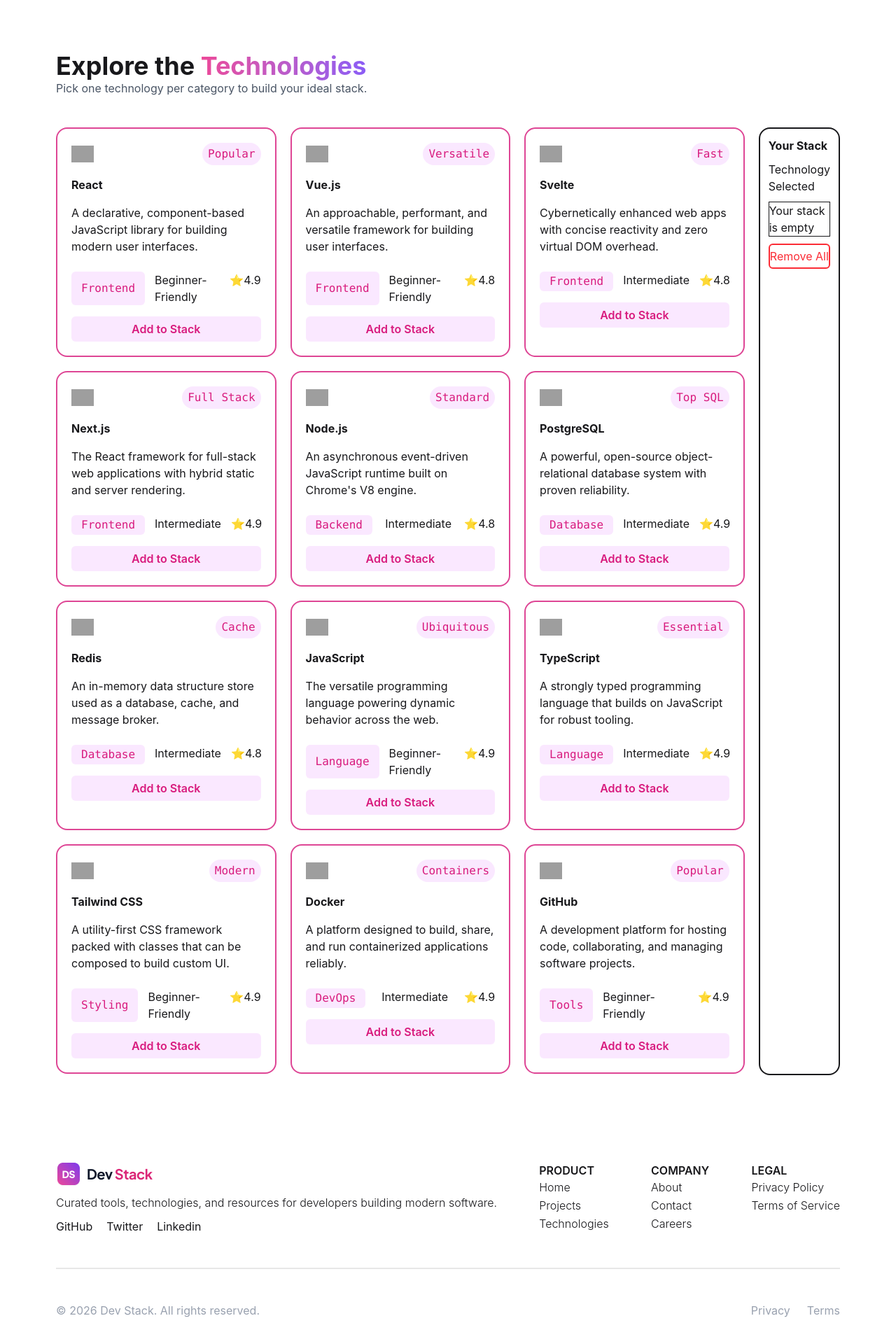
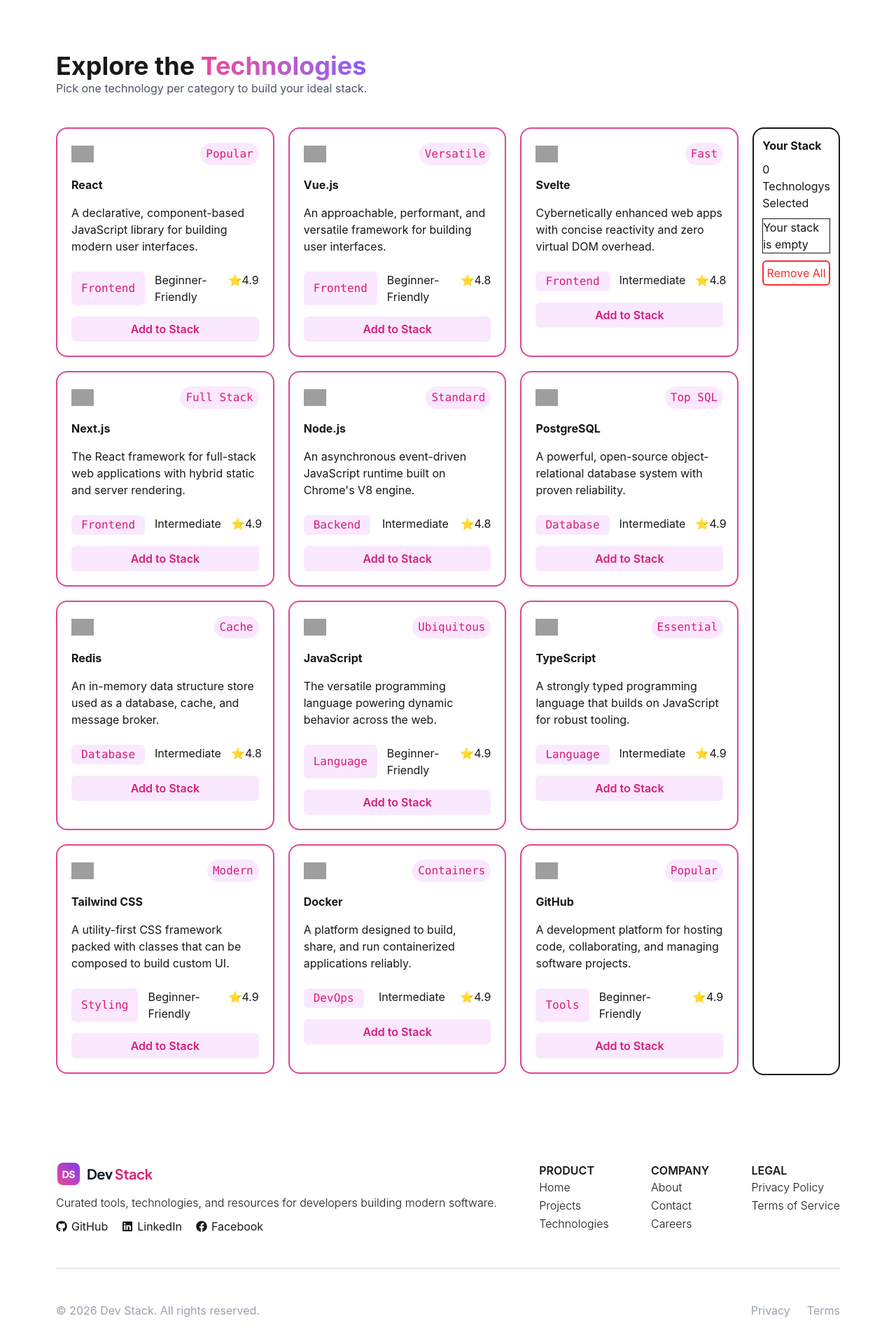
Before and after one commit to anasezhar9306-arch/dev-stack-project-, a React (Vite) app: page / in a window 1280 px wide. Shown: the part 540-2460 px from the top of the page at 70% size. Built offline with nearby package versions, Linux system fonts and the light colour scheme; grey boxes are pictures that could not be loaded.

Commit message:
Add responsive navbar and footer social links

```diff
--- a/src/App.tsx
+++ b/src/App.tsx
@@ -1,4 +1,6 @@
 import { Suspense } from "react";
+import { ToastContainer } from "react-toastify";
+import "react-toastify/dist/ReactToastify.css";
 import Banner from "./Components/Banner"
 import Cards from "./Components/Cards/Cards"
 import Nav from "./Components/Nav"
@@ -18,12 +20,18 @@
 
   return (
     <>
+      <ToastContainer />
       <Nav />
       <Banner />
 
-      <Suspense fallback={<h2>Loading...</h2>}>
+      <Suspense fallback={
+        <div className="flex justify-center items-center py-20">
+          <div className="w-10 h-10 border-4 border-fuchsia-200 border-t-[#D81B7E] rounded-full animate-spin"></div>
+        </div>
+      }>
         <Cards cardsPromise={cardsPromise} />
       </Suspense>
+
       <Footer />
       <div className="divider max-w-6xl mx-auto px-4"></div>
 
--- a/src/Components/Banner.tsx
+++ b/src/Components/Banner.tsx
@@ -11,7 +11,9 @@
                 {/* Banner Text */}
                 <div className='flex flex-col gap-y-5 text-center md:text-left'>
                     <h2 className='text-3xl md:text-6xl font-bold md:mb-3'>Build Your Ideal<br />
-                        <span className='bg-linear-to-r from-[#FF5722] via-[#D81B7E] to-[#7C3AED] bg-clip-text text-transparent leading-tight'>Development Stack</span>
+                        <span className='devstack-gradient bg-clip-text text-transparent leading-tight'>
+                            Development Stack
+                        </span>
                     </h2>
 
                     <p>Explore frontend, backend, database, and tooling options, compare them side by side, and put together the stack that fits your
--- a/src/Components/Cards/Cards.tsx
+++ b/src/Components/Cards/Cards.tsx
@@ -2,6 +2,7 @@
 import SelectedCDS from "./SelectedCDS";
 import UnselectedCDS from "./UnselectedCDS";
 import type { Icard } from "../Types/Type";
+import { toast } from "react-toastify";
 
 interface CardsProps {
     cardsPromise: Promise<Icard[]>
@@ -15,15 +16,34 @@
     const [selectedCards, setSelectedCards] = useState<Icard[]>([])
 
     const addToStack = (card: Icard) => {
-        setSelectedCards([...selectedCards, card])
+        const alreadySelected = selectedCards.some(
+            (selectedCard) => selectedCard.id === card.id
+        );
+        if (alreadySelected) {
+            toast.warning(`${card.name} is already in your stack!`);
+            return;
+        }
+
+        setSelectedCards([...selectedCards, card]);
+        toast.success(`${card.name} added to your stack!`);
     }
 
     const removeFromStack = (id: string) => {
-        setSelectedCards(selectedCards.filter((card) => card.id !== id))
+
+        const removedCard = selectedCards.find((card) => card.id === id);
+        setSelectedCards(selectedCards.filter((card) => card.id !== id));
+        if (removedCard) {
+            toast.info(`${removedCard.name} removed from your stack!`);
+        }
     }
 
     const removeAll = () => {
-        setSelectedCards([])
+
+        if (selectedCards.length === 0) {
+            return;
+        }
+        setSelectedCards([]);
+        toast.info("All technologies removed from your stack!");
     };
 
     return (
--- a/src/Components/Cards/SelectedCDS.tsx
+++ b/src/Components/Cards/SelectedCDS.tsx
@@ -5,7 +5,7 @@
     return (
         <div className="border-2 rounded-2xl mt-3.5 md:mt-11 p-3 mb-3 flex flex-col gap-2.5">
             <h2 className="font-bold">Your Stack</h2>
-            <p>Technology Selected</p>
+            <p>{selectedCards.length} Technology{selectedCards.length !== 1 ? 's' : ""} Selected</p>
             <div className="border">
                 {
                     selectedCards.length === 0 ? <p>Your stack is empty</p> : selectedCards.map((card) => (
--- a/src/Components/Footer.tsx
+++ b/src/Components/Footer.tsx
@@ -1,3 +1,4 @@
+import { FaFacebook, FaGithub, FaLinkedin } from 'react-icons/fa';
 import FooterLOgo from '../assets/logo-text.png'
 
 const Footer = () => {
@@ -10,9 +11,38 @@
                 <p className='font-light mt-2.5 text-center md:text-start'>Curated tools, technologies, and resources for developers building
                     modern software.</p>
                 <ul className='mt-2.5 flex gap-5'>
-                    <li>GitHub</li>
-                    <li>Twitter</li>
-                    <li>Linkedin</li>
+                    <li>
+                        <a
+                            href="https://github.com/anasezhar9306-arch"
+                            target="_blank"
+                            rel="noopener noreferrer"
+                            className="flex items-center gap-1.5">
+                            <FaGithub />
+                            GitHub
+                        </a>
+                    </li>
+
+                    <li>
+                        <a
+                            href="https://www.linkedin.com/in/anas-izhar-33a8ab423/"
+                            target="_blank"
+                            rel="noopener noreferrer"
+                            className="flex items-center gap-1.5">
+                            <FaLinkedin />
+                            LinkedIn
+                        </a>
+                    </li>
+
+                    <li>
+                        <a
+                            href="https://web.facebook.com/profile.php?id=61592989884402"
+                            target="_blank"
+                            rel="noopener noreferrer"
+                            className="flex items-center gap-1.5">
+                            <FaFacebook />
+                            Facebook
+                        </a>
+                    </li>
                 </ul>
             </div>
             {/* Chaild div 2 */}
--- a/src/Components/Nav.tsx
+++ b/src/Components/Nav.tsx
@@ -1,12 +1,18 @@
 import { RxHamburgerMenu } from 'react-icons/rx';
 import Logo from '../assets/logo-text.png'
+import { useState } from 'react';
 
 const Nav = () => {
+
+    const [isMenuOpen, setIsMenuOpen] = useState(false);
+
     return (
         <div className='sticky top-0 z-50 bg-fuchsia-100 py-1.5 px-1'>
             <div className='flex justify-between items-center max-w-6xl mx-auto mt-1 md:mt-1.5 mb-1 px-3.5'>
 
-                <RxHamburgerMenu className='block md:hidden w-7 h-11' />
+                <RxHamburgerMenu
+                    onClick={() => setIsMenuOpen(!isMenuOpen)}
+                    className='block md:hidden w-7 h-11' />
 
                 <img src={Logo} alt="Logo" />
 
@@ -17,6 +23,16 @@
                     <li>About</li>
                     <li>Contact</li>
                 </ul>
+
+                {isMenuOpen && (
+                    <ul className='absolute top-full left-0 w-full bg-fuchsia-100 flex flex-col gap-4 p-5 md:hidden'>
+                        <li className='text-[#D91B7E]'>Home</li>
+                        <li>Technologies</li>
+                        <li>Projects</li>
+                        <li>About</li>
+                        <li>Contact</li>
+                    </ul>
+                )}
                 <div className='flex gap-1.5 md:gap-2 font-semibold md:font-normal'>
                     <button className='text-sm md:text-base font-semibold'>Sign in</button>
                     <button className='rounded-3xl bg-[#D91B7E] text-white text-sm md:text-base py-1 md:py-1.5 px-2 md:px-3'>Sign Up</button>
--- a/src/index.css
+++ b/src/index.css
@@ -1,2 +1,11 @@
 @import "tailwindcss";
 @plugin "daisyui";
+
+@utility devstack-gradient {
+    background-image: linear-gradient(
+        to right,
+        #FF5722,
+        #D81B7E,
+        #7C3AED
+    );
+}
```
